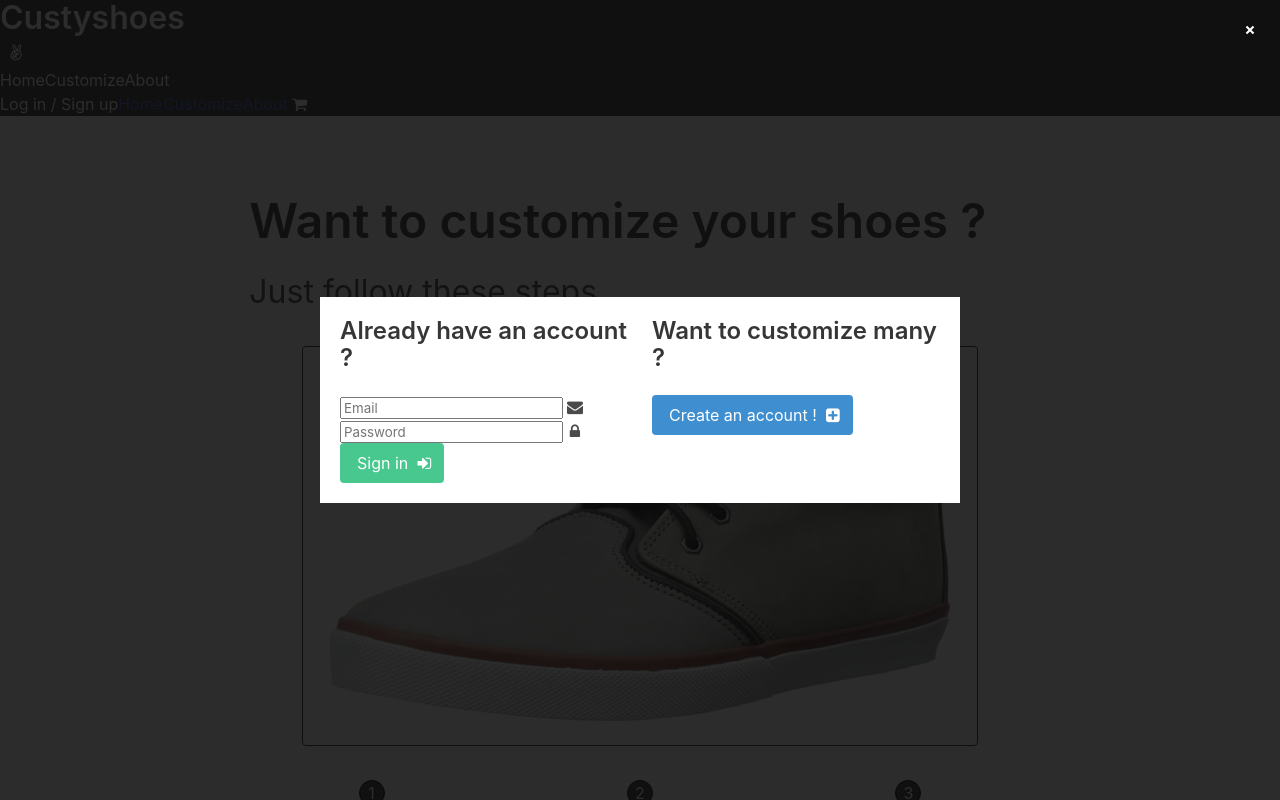
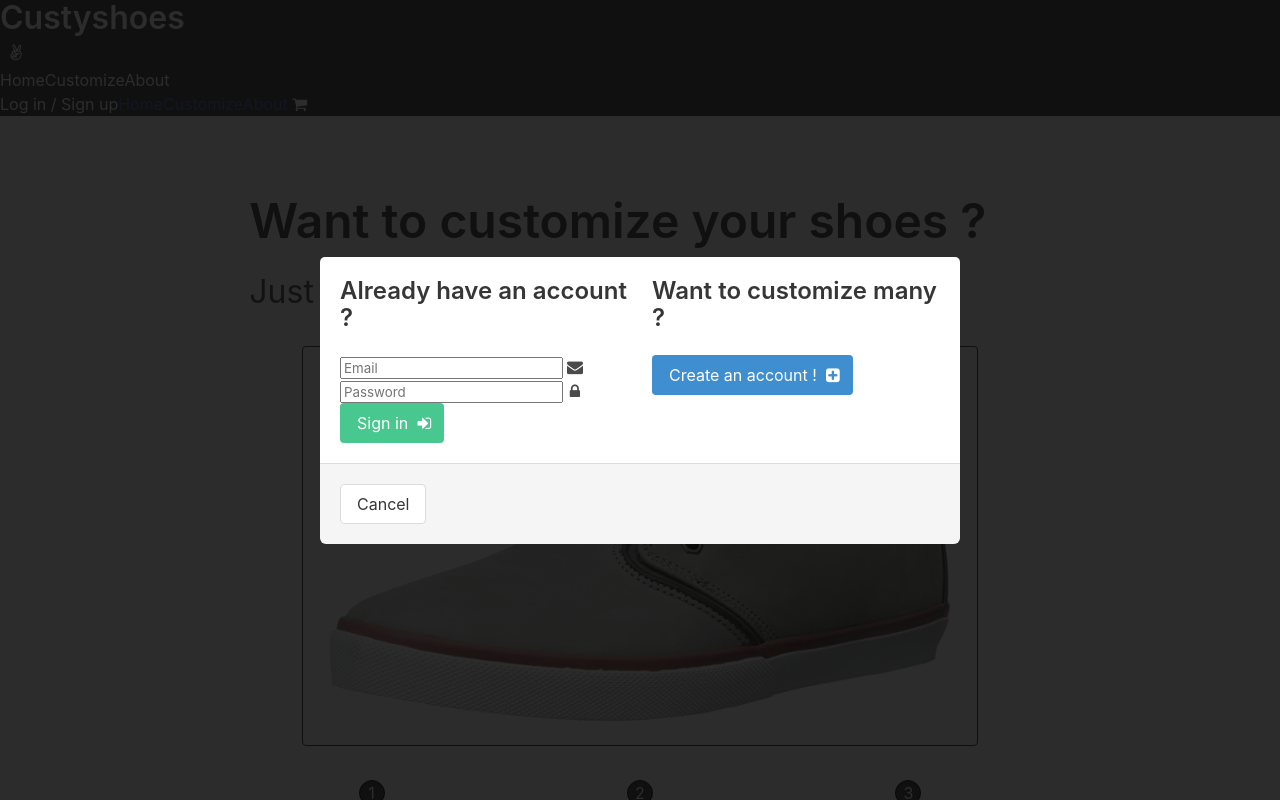
Before and after one commit to JordanAssayah/shoe-order, a Vue app in the folder frontend/: page / in a window 1280 px wide. Both pictures are taken after a click on the link "Log in / Sign up". Shown: the top 800 px of the page. Built offline with nearby package versions, Linux system fonts and the light colour scheme.

Commit message:
#18-CTS Add cancel button to close modal

```diff
--- a/frontend/src/components/Login/LoginForm.vue
+++ b/frontend/src/components/Login/LoginForm.vue
@@ -68,8 +68,13 @@
           </div>
 
         </section>
+        <footer class="modal-card-foot">
+          <div class="is-flex" style="justify-content: flex-end">
+            <a class="button" @click="toggleLoginSignupMenu">Cancel</a>
+          </div>
+
+        </footer>
       </div>
-      <button class="modal-close" @click="toggleLoginSignupMenu"></button>
     </div>
   </div>
 </template>
@@ -103,5 +108,8 @@ export default {
 }
 </script>
 
-<style lang="css">
+<style lang="sass">
+.modal-card-body
+  border-top-left-radius: 5px
+  border-top-right-radius: 5px
 </style>
```
